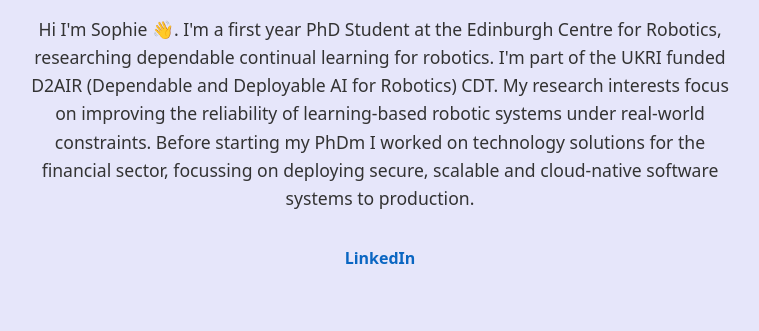
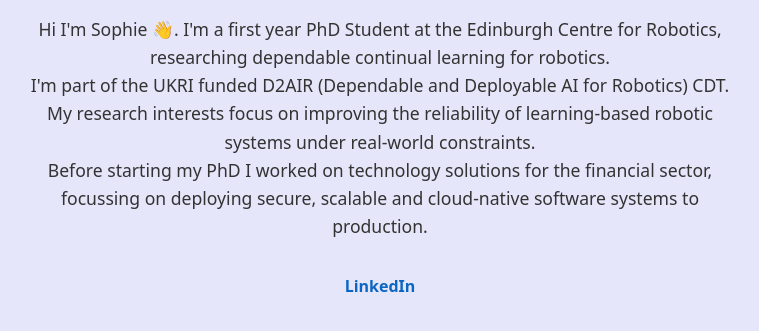
Before and after one commit to sophiehigham/sophiehigham.github.io, a plain HTML site: page index.html in a window 1280 px wide. Shown: the part 399-730 px from the top of the page, without its empty margins (260-1019 px from the left). Drawn offline with Linux system fonts and the light colour scheme.

Commit message:
Update index.html

```diff
--- a/index.html
+++ b/index.html
@@ -43,10 +43,10 @@
   <img src="IMG_3700.jpg" alt="Profile Picture">
   <h1>About Me</h1>
   <p>
-    Hi I'm Sophie <span>👋</span>. I'm a first year PhD Student at the Edinburgh Centre for Robotics, researching dependable continual learning for robotics.
-    I'm part of the UKRI funded D2AIR (Dependable and Deployable AI for Robotics) CDT.
-    My research interests focus on improving the reliability of learning-based robotic systems under real-world constraints.
-    Before starting my PhDm I worked on technology solutions for the financial sector, focussing on deploying secure, scalable and cloud-native software systems to production.
+    Hi I'm Sophie <span>👋</span>. I'm a first year PhD Student at the Edinburgh Centre for Robotics, researching dependable continual learning for robotics. <br>
+    I'm part of the UKRI funded D2AIR (Dependable and Deployable AI for Robotics) CDT. <br>
+    My research interests focus on improving the reliability of learning-based robotic systems under real-world constraints. <br>
+    Before starting my PhD I worked on technology solutions for the financial sector, focussing on deploying secure, scalable and cloud-native software systems to production. <br>
   </p>
 
   <a class="linkedin" href="https://www.linkedin.com/in/sophie-higham-84a54520b" target="_blank">
```
